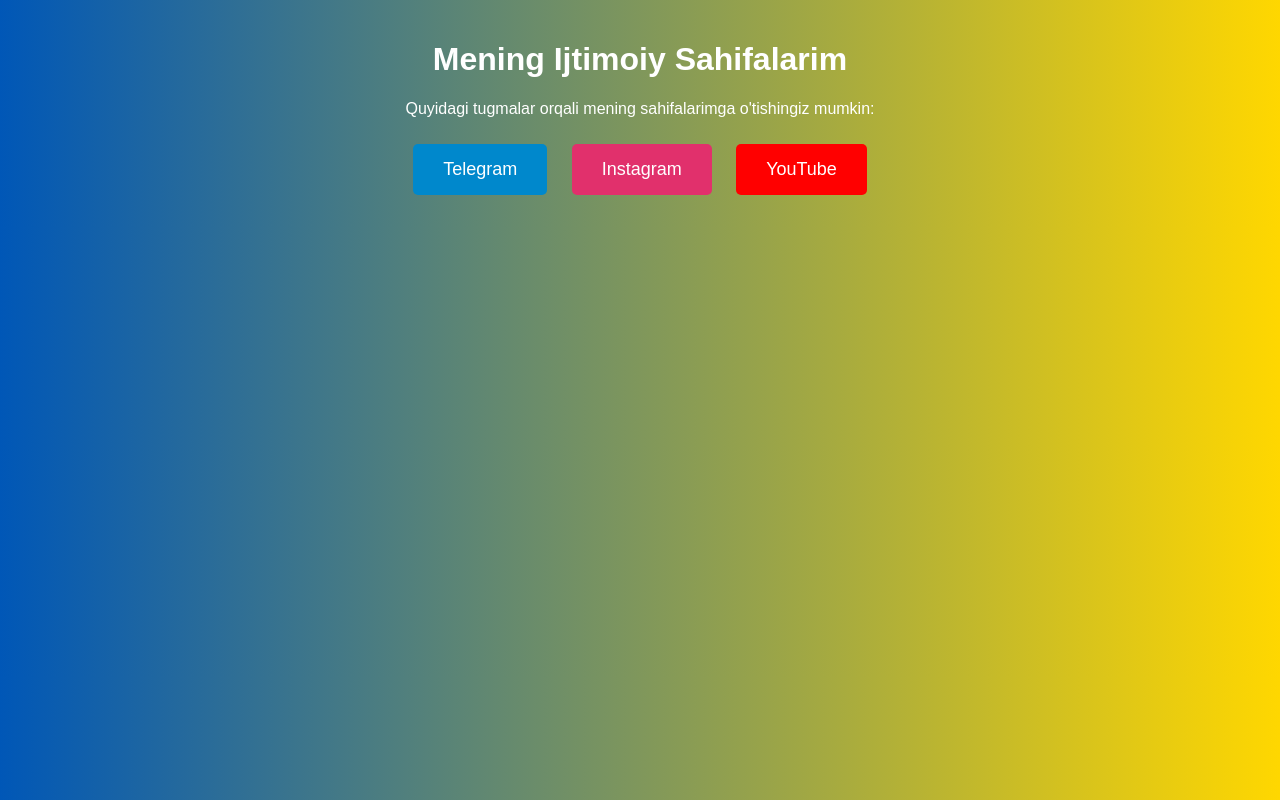
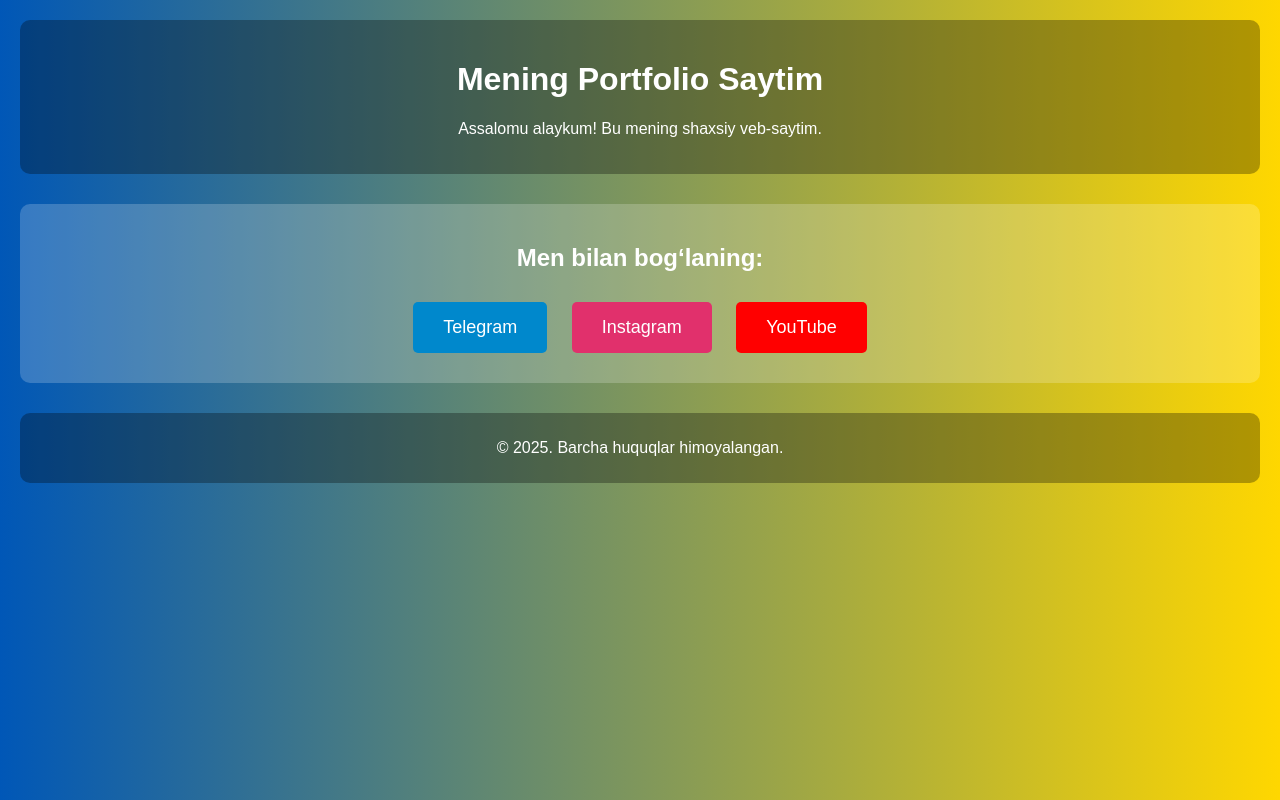
Before and after one commit to nursulton2/my-website, a plain HTML site: page index.html in a window 1280 px wide. Drawn offline with Linux system fonts and the light colour scheme.

Commit message:
Update index.html

```diff
--- a/index.html
+++ b/index.html
@@ -3,19 +3,28 @@
 <head>
     <meta charset="UTF-8">
     <meta name="viewport" content="width=device-width, initial-scale=1.0">
-    <title>Mening Sahifalarim</title>
+    <title>Mening Portfolio Saytim</title>
     <link rel="stylesheet" href="style.css">
 </head>
 <body>
-    <div class="container">
-        <h1>Mening Ijtimoiy Sahifalarim</h1>
-        <p>Quyidagi tugmalar orqali mening sahifalarimga o'tishingiz mumkin:</p>
 
+    <header>
+        <h1>Mening Portfolio Saytim</h1>
+        <p>Assalomu alaykum! Bu mening shaxsiy veb-saytim.</p>
+    </header>
+
+    <section class="links">
+        <h2>Men bilan bog‘laning:</h2>
         <div class="buttons">
-            <a href="https://t.me/YOUR_TELEGRAM" class="btn telegram">Telegram</a>
-            <a href="https://instagram.com/YOUR_INSTAGRAM" class="btn instagram">Instagram</a>
-            <a href="https://youtube.com/YOUR_YOUTUBE" class="btn youtube">YouTube</a>
+            <a href="https://t.me/nursulton" class="btn telegram">Telegram</a>
+            <a href="https://instagram.com/nursu1ton" class="btn instagram">Instagram</a>
+            <a href="https://youtube.com/@xunrez_pubgm" class="btn youtube">YouTube</a>
         </div>
-    </div>
+    </section>
+
+    <footer>
+        <p>&copy; 2025. Barcha huquqlar himoyalangan.</p>
+    </footer>
+
 </body>
 </html>
```
